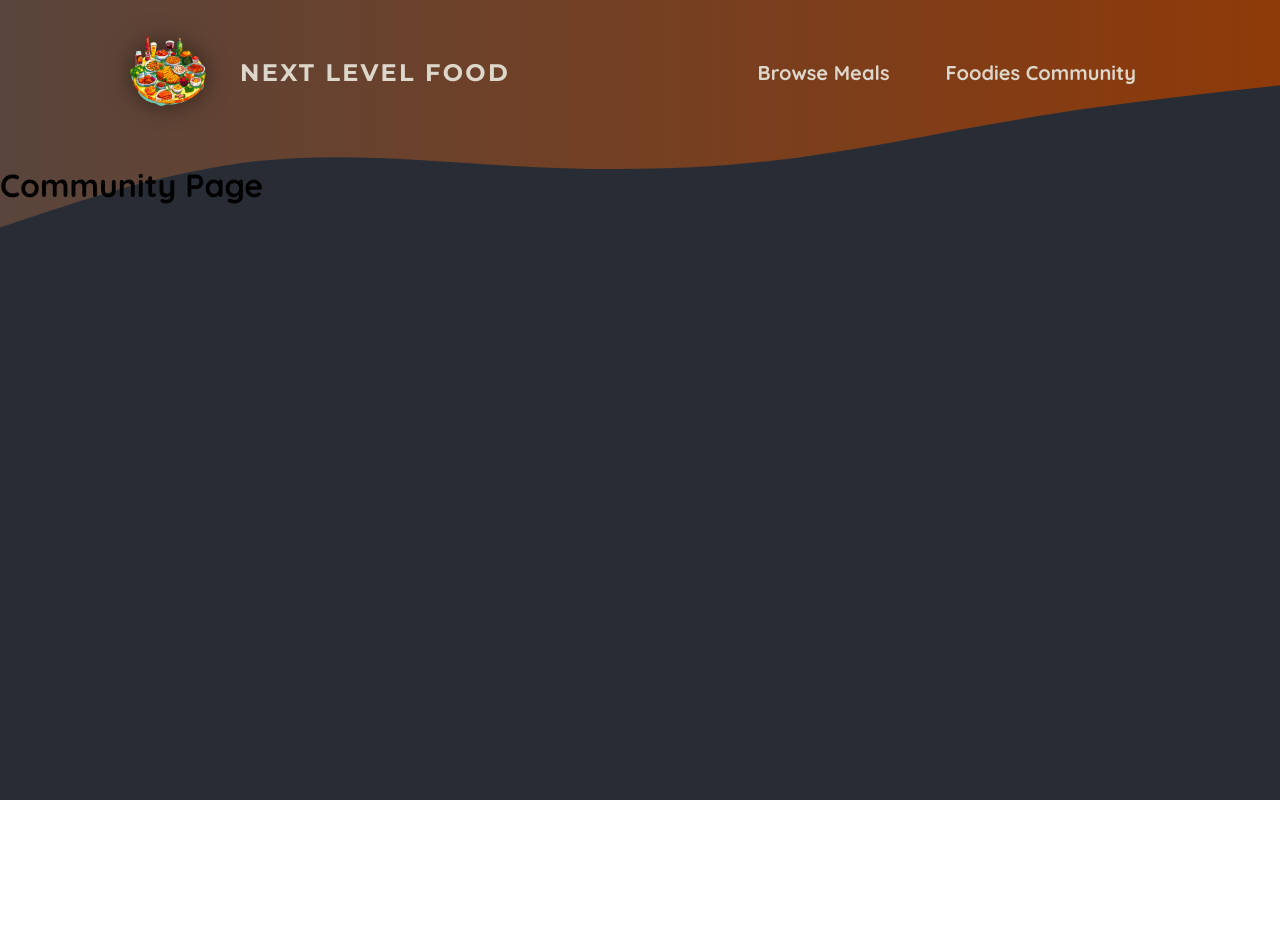
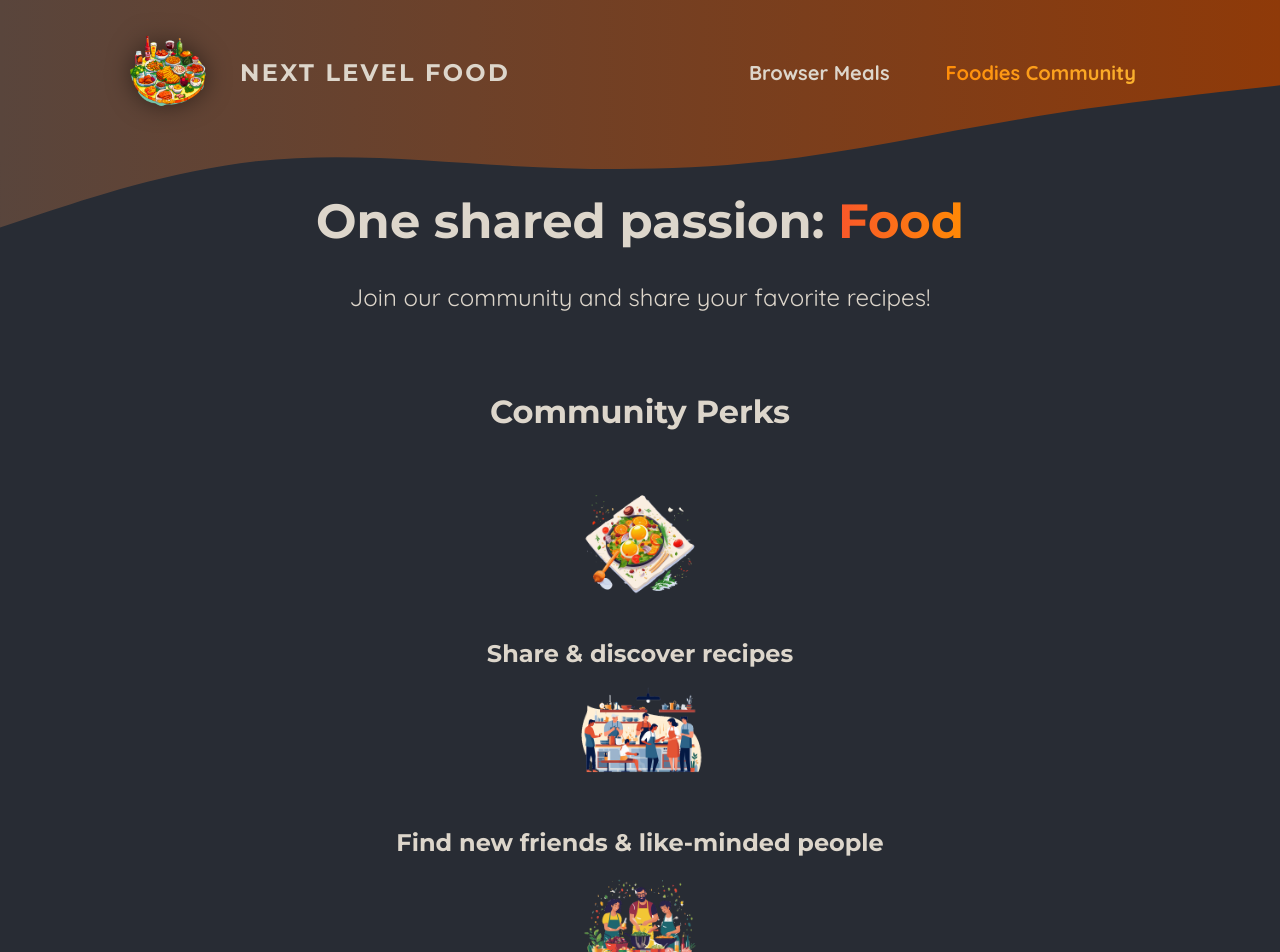
Before and after one commit to Maransatto/nextjs-foodies, a Next.js app: page /community in a window 1280 px wide. Shown: the top 952 px of the page. Before the commit the page ends 800 px from the top, so only its background shows below. Built offline with nearby package versions, Linux system fonts and the light colour scheme.

Commit message:
feat: 446. Using client components efficiently

```diff
--- a/app/community/page.js
+++ b/app/community/page.js
@@ -1,3 +1,40 @@
+import Image from "next/image";
+
+import mealIcon from "@/assets/icons/meal.png";
+import communityIcon from "@/assets/icons/community.png";
+import eventsIcon from "@/assets/icons/events.png";
+import classes from "./page.module.css";
+
 export default function CommunityPage() {
-  return <h1>Community Page</h1>;
+  return (
+    <>
+      <header className={classes.header}>
+        <h1>
+          One shared passion: <span className={classes.highlight}>Food</span>
+        </h1>
+        <p>Join our community and share your favorite recipes!</p>
+      </header>
+      <main className={classes.main}>
+        <h2>Community Perks</h2>
+
+        <ul className={classes.perks}>
+          <li>
+            <Image src={mealIcon} alt="A delicious meal" />
+            <p>Share & discover recipes</p>
+          </li>
+          <li>
+            <Image src={communityIcon} alt="A crowd of people, cooking" />
+            <p>Find new friends & like-minded people</p>
+          </li>
+          <li>
+            <Image
+              src={eventsIcon}
+              alt="A crowd of people at a cooking event"
+            />
+            <p>Participate in exclusive events</p>
+          </li>
+        </ul>
+      </main>
+    </>
+  );
 }
--- /dev/null
+++ b/app/community/page.module.css
@@ -0,0 +1,61 @@
+.header {
+  gap: 3rem;
+  margin: 3rem auto 5rem auto;
+  width: 90%;
+  max-width: 75rem;
+  color: #ddd6cb;
+  font-size: 1.5rem;
+  text-align: center;
+}
+
+.header h1 {
+  font-family: "Montserrat", sans-serif;
+}
+
+.highlight {
+  background: linear-gradient(90deg, #f9572a, #ff8a05);
+  background-clip: text;
+  -webkit-background-clip: text;
+  -webkit-text-fill-color: transparent;
+}
+
+.main {
+  width: 90%;
+  max-width: 40rem;
+  margin: 0 auto;
+  text-align: center;
+}
+
+.main h2 {
+  font-family: "Montserrat", sans-serif;
+  font-size: 2rem;
+  margin-bottom: 3rem;
+  color: #ddd6cb;
+}
+
+.perks {
+  list-style: none;
+  margin: 3rem 0;
+  padding: 0;
+}
+
+.perks li {
+  display: flex;
+  flex-direction: column;
+  align-items: center;
+  gap: 2rem;
+}
+
+.perks img {
+  width: 8rem;
+  height: 8rem;
+  object-fit: contain;
+}
+
+.perks p {
+  font-family: "Montserrat", sans-serif;
+  font-size: 1.5rem;
+  font-weight: bold;
+  margin: 0;
+  color: #ddd6cb;
+}
--- a/components/main-header/main-header.js
+++ b/components/main-header/main-header.js
@@ -4,6 +4,7 @@
 import Image from "next/image";
 import MainHeaderBackground from "./main-header-background";
 import classes from "./main-header.module.css";
+import NavLink from "./nav-link";
 
 export default function MainHeader() {
   return (
@@ -18,10 +19,10 @@
         <nav className={classes.nav}>
           <ul>
             <li>
-              <Link href="/meals">Browse Meals</Link>
+              <NavLink href="/meals">Browser Meals</NavLink>
             </li>
             <li>
-              <Link href="/community">Foodies Community</Link>
+              <NavLink href="/community">Foodies Community</NavLink>
             </li>
           </ul>
         </nav>
--- a/components/main-header/main-header.module.css
+++ b/components/main-header/main-header.module.css
@@ -38,13 +38,6 @@
   text-shadow: 0 0 18px rgba(248, 190, 42, 0.8);
 }
 
-.active {
-  background: linear-gradient(90deg, #ff8a05, #f9b331);
-  background-clip: text;
-  -webkit-background-clip: text;
-  -webkit-text-fill-color: transparent;
-}
-
 .logo {
   display: flex;
   align-items: center;
--- /dev/null
+++ b/components/main-header/nav-link.js
@@ -0,0 +1,18 @@
+"use client";
+
+import Link from "next/link";
+import { usePathname } from "next/navigation";
+import classes from "./nav-link.module.css";
+
+export default function NavLink({ children, href }) {
+  const path = usePathname();
+
+  return (
+    <Link
+      href={href}
+      className={path.startsWith(href) ? classes.active : undefined}
+    >
+      {children}
+    </Link>
+  );
+}
--- /dev/null
+++ b/components/main-header/nav-link.module.css
@@ -0,0 +1,6 @@
+.active {
+  background: linear-gradient(90deg, #ff8a05, #f9b331);
+  background-clip: text;
+  -webkit-background-clip: text;
+  -webkit-text-fill-color: transparent;
+}
```
